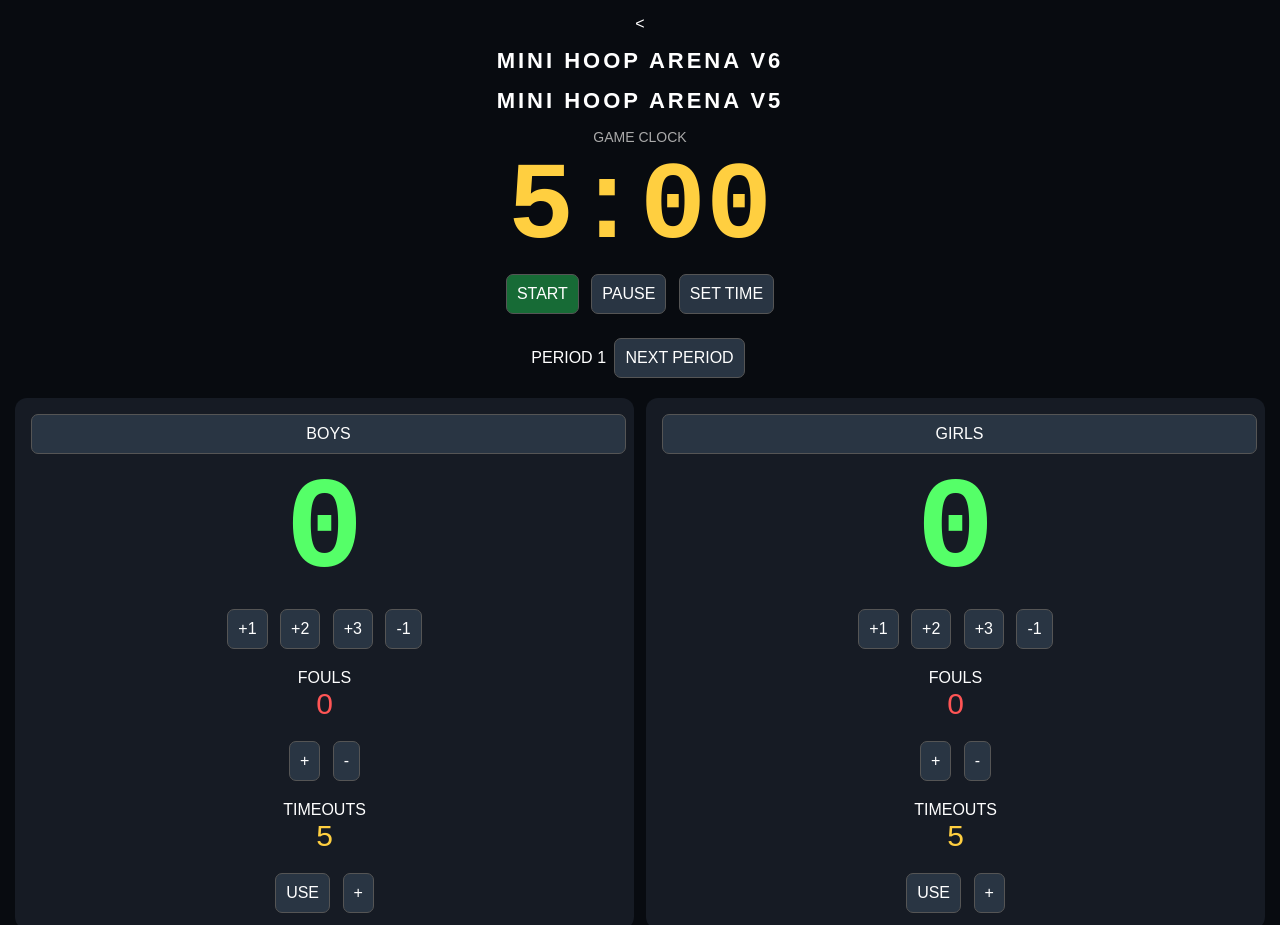
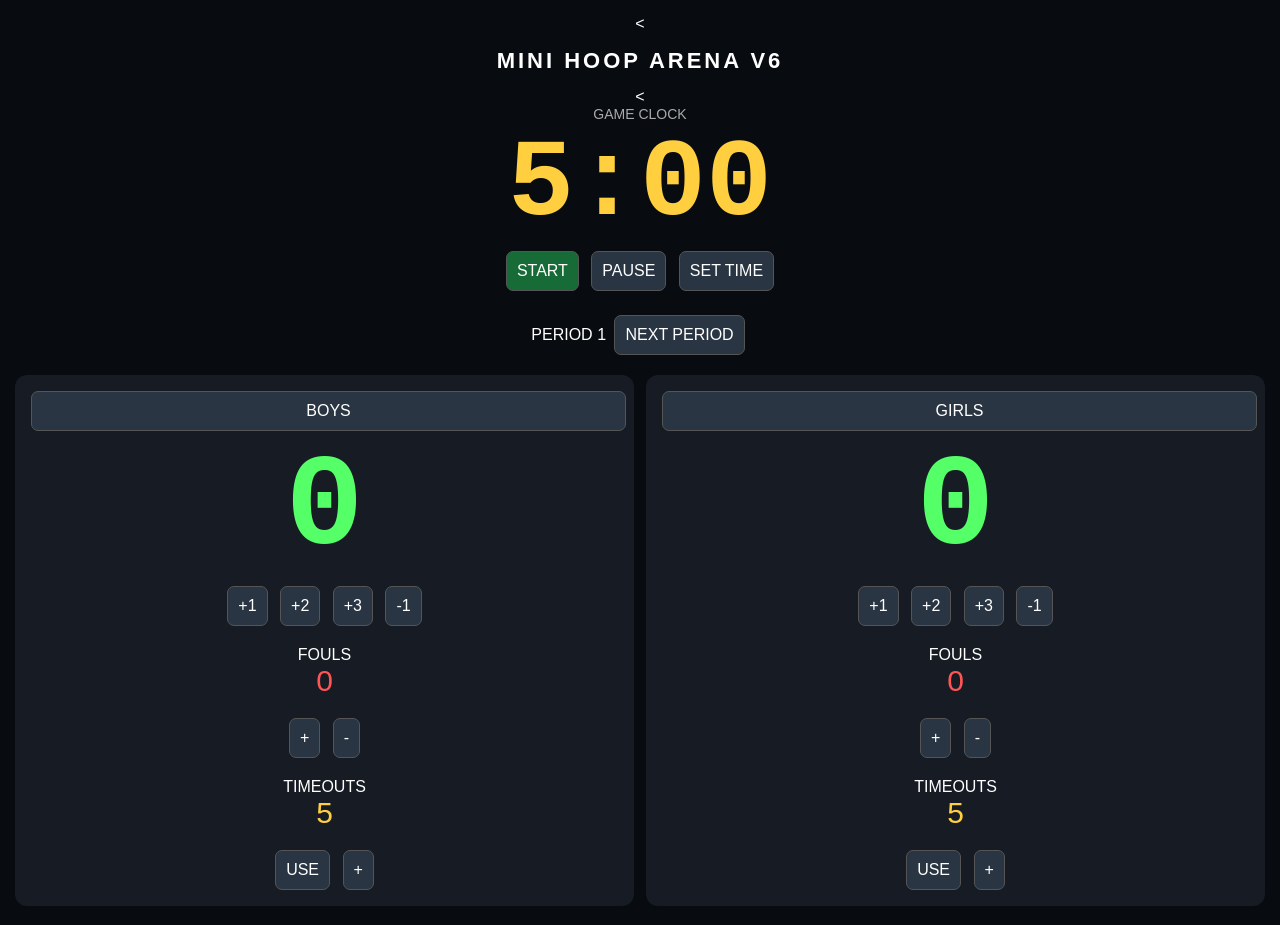
Before and after one commit to Locojoepro/Mini-hoop, a plain HTML site: page index.html in a window 1280 px wide. Shown: the top 925 px of the page. Drawn offline with Linux system fonts and the light colour scheme; a script that the page names is missing.

Commit message:
Remove body tag and heading from index.html
Remove opening body tag and heading from index.html

```diff
--- a/index.html
+++ b/index.html
@@ -63,9 +63,7 @@ pointer-events:none
 <script src="https://cdn.jsdelivr.net/npm/@tensorflow-models/pose-detection@2.1.3/dist/pose-detection.min.js"></script>
 
 </head>
-<body>
-
-<h1>MINI HOOP ARENA V5</h1>
+<
 
 <div class="small">GAME CLOCK</div>
 <div id="clock" class="clock">5:00</div>
```
